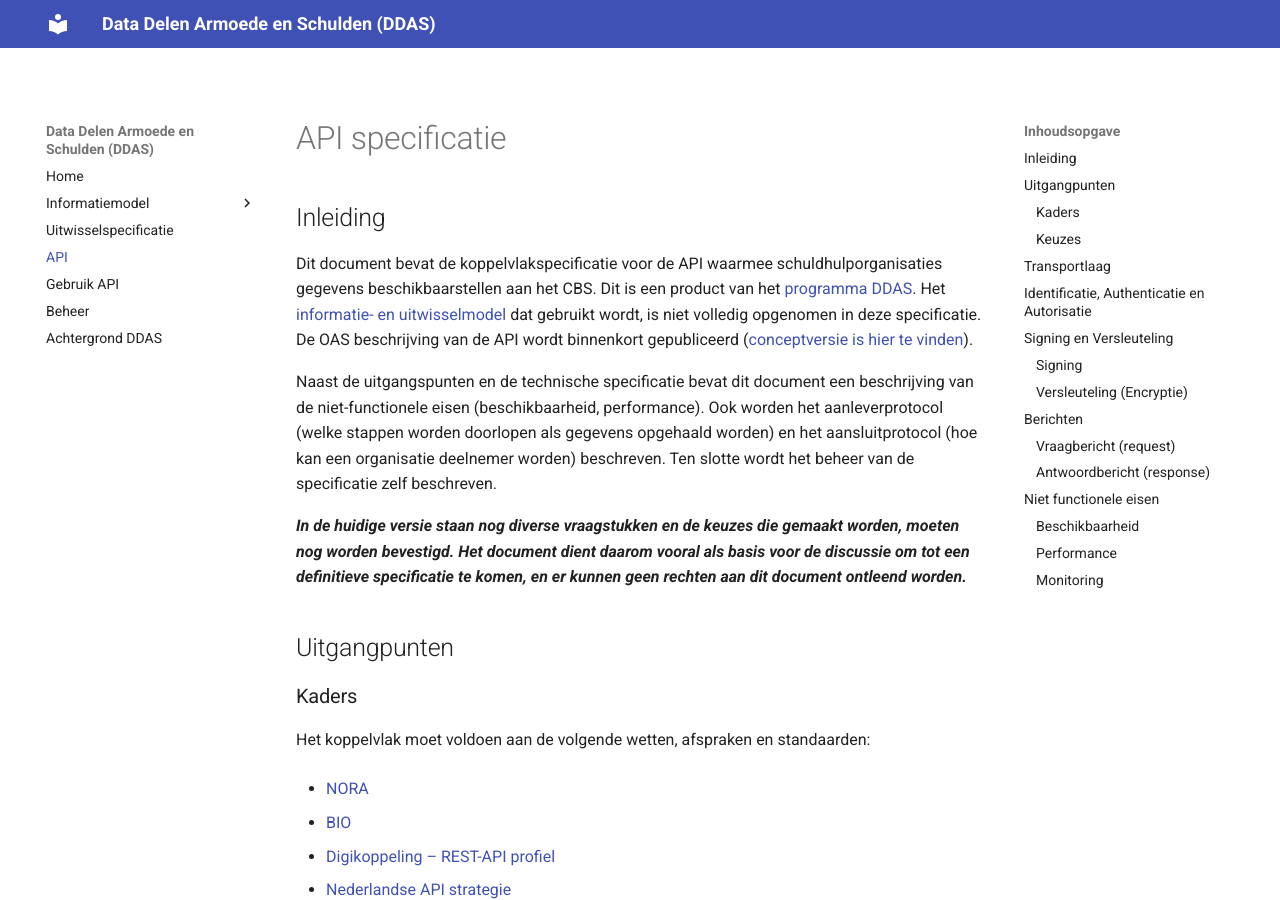
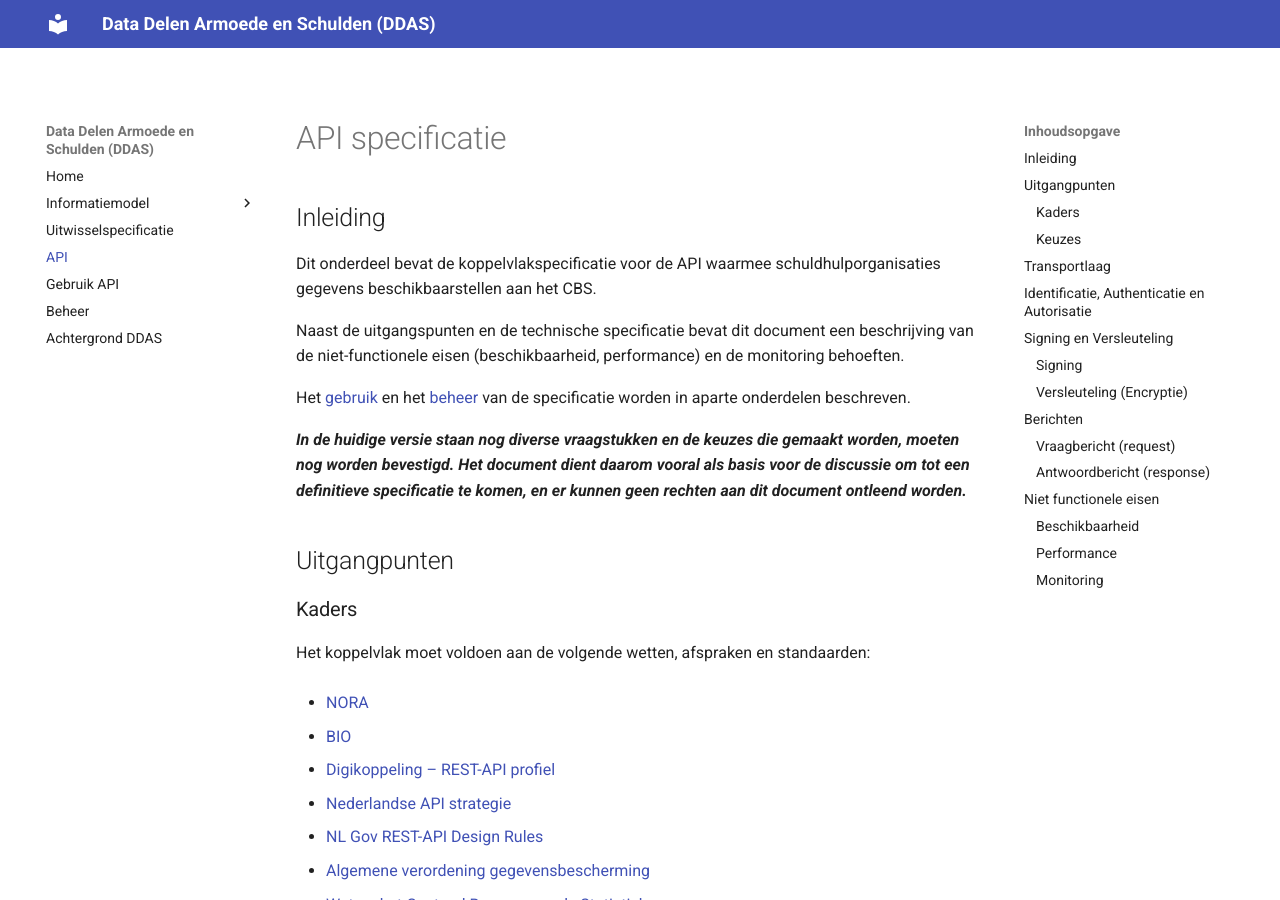
Before and after one commit to VNG-Realisatie/ddas, an MkDocs documentation site: the page built from docs/apispecificatie.md, in a window 1280 px wide and 900 px high. Built offline with MkDocs 1.6.1 and Material for MkDocs 9.7.7, drawn with Linux system fonts in a browser that asks for light colours; the version menu is left out.

Commit message:
Update apispecificatie.md

```diff
--- a/docs/apispecificatie.md
+++ b/docs/apispecificatie.md
@@ -2,10 +2,11 @@
 
 ## Inleiding
 
-Dit document bevat de koppelvlakspecificatie voor de API waarmee schuldhulporganisaties gegevens beschikbaarstellen aan het CBS.
-Dit is een product van het [programma DDAS](https://www.divosa.nl/projecten/data-delen-over-armoede-en-schulden). Het [informatie- en uitwisselmodel](https://brienen.github.io/ddas/latest/) dat gebruikt wordt, is niet volledig opgenomen in deze specificatie. De OAS beschrijving van de API wordt binnenkort gepubliceerd ([conceptversie is hier te vinden](https://github.com/Govert-Claus/DDAS-API/blob/main/v0.1/DDAS_opzetje_v0.0.3.yaml)).
+Dit onderdeel bevat de koppelvlakspecificatie voor de API waarmee schuldhulporganisaties gegevens beschikbaarstellen aan het CBS.
 
-Naast de uitgangspunten en de technische specificatie bevat dit document een beschrijving van de niet-functionele eisen (beschikbaarheid, performance). Ook worden het aanleverprotocol (welke stappen worden doorlopen als gegevens opgehaald worden) en het aansluitprotocol (hoe kan een organisatie deelnemer worden) beschreven. Ten slotte wordt het beheer van de specificatie zelf beschreven.
+Naast de uitgangspunten en de technische specificatie bevat dit document een beschrijving van de niet-functionele eisen (beschikbaarheid, performance) en de monitoring behoeften.
+
+Het [gebruik](protocol.md) en het [beheer](beheer-specificatie.md) van de specificatie worden in aparte onderdelen beschreven.
 
 ***In de huidige versie staan nog diverse vraagstukken en de keuzes die gemaakt worden, moeten nog worden bevestigd. Het document dient daarom vooral als basis voor de discussie om tot een definitieve specificatie te komen, en er kunnen geen rechten aan dit document ontleend worden.***
 
```
